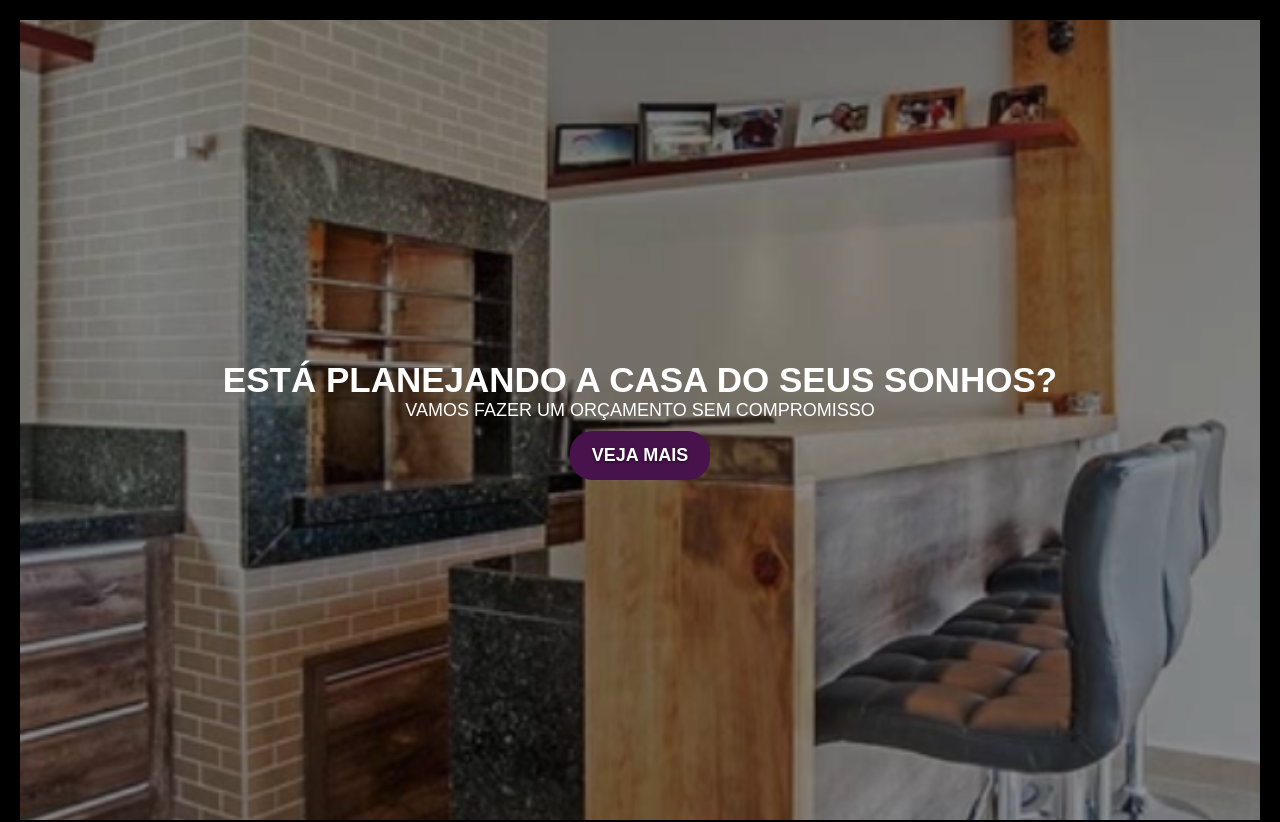
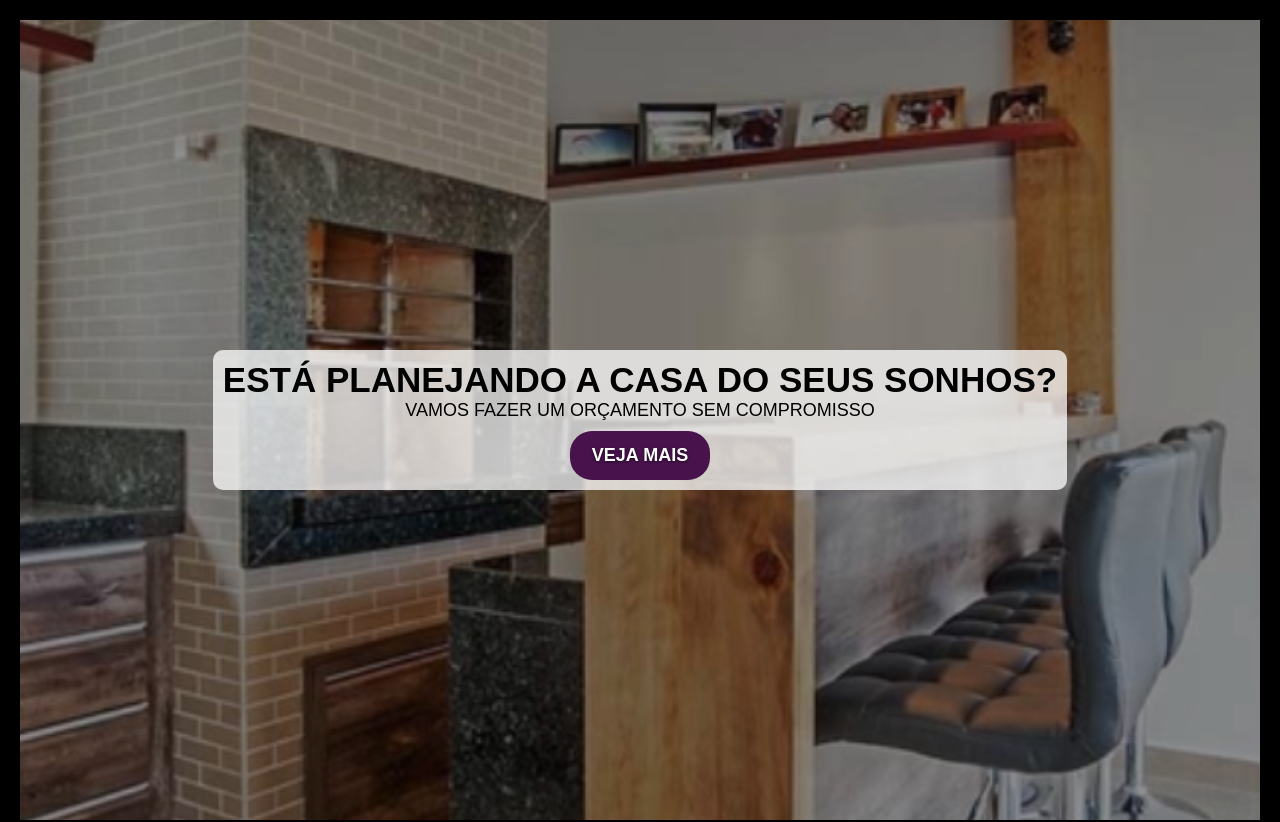
Before and after one commit to bialboo/projeto-empresa, a plain HTML site: page index.html in a window 1280 px wide. Shown: the top 822 px of the page. Drawn offline with Linux system fonts and the light colour scheme.

Commit message:
Feito o card para o slider inicial do site, colocado designe básico apenas para testar funcionamento.

```diff
--- a/index.html
+++ b/index.html
@@ -13,10 +13,12 @@
     <header>
         <article class="fundoImagem">
             <section class="filtro"></section>
-            <section class="conteudo">
-                <h1>ESTÁ PLANEJANDO A CASA DO SEUS SONHOS?</h1>
-                <P>VAMOS FAZER UM ORÇAMENTO SEM COMPROMISSO</P>
-                <button onclick="window.open('https://www.instagram.com/projetos_sabino18', '_blank');">VEJA MAIS</button>
+            <section class="container-conteudo">
+                <section class="conteudo">
+                    <h1>ESTÁ PLANEJANDO A CASA DO SEUS SONHOS?</h1>
+                    <P>VAMOS FAZER UM ORÇAMENTO SEM COMPROMISSO</P>
+                    <button onclick="window.open('https://www.instagram.com/projetos_sabino18', '_blank');">VEJA MAIS</button>
+                </section>
             </section>
             <section class="overlay"></section>
         </article>
--- a/src/css/style.css
+++ b/src/css/style.css
@@ -55,7 +55,7 @@ header {
     background-color: rgba(0, 0, 0, 0.432);
 }
 
-.conteudo {
+.container-conteudo {
     position: relative;
     width: 100%;
     height: 100%;
@@ -67,14 +67,21 @@ header {
     z-index: 2; /* altera a camada */
 }
 
+.conteudo {
+    color: #000000;
+    background-color: #ffffffc0;
+    border-radius: 10px;
+    padding: 10px;
+}
+
 .conteudo h1 {
+    text-align: center;
     font-size: 35px;
     margin-bottom: 0px;
 }
 
 .conteudo p {
     font-size: 18px;
-    width: 60%;
     padding-bottom: 10px;
     text-align: center;
 }
```
